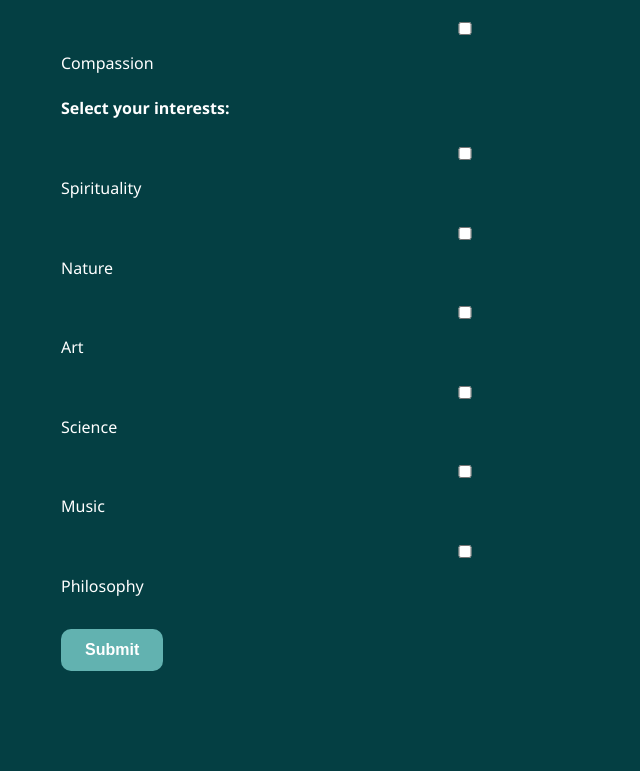
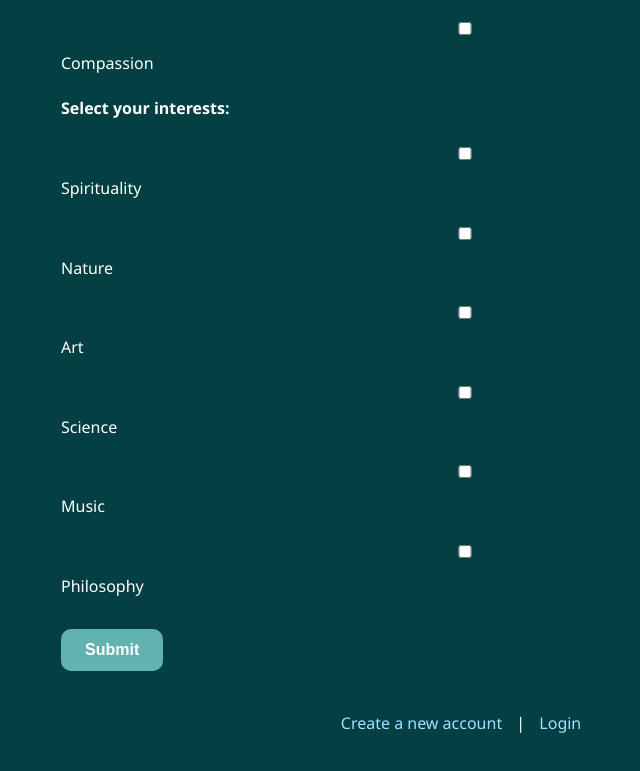
Before and after one commit to RitaK7/Soulink-Quiz, a plain HTML site: page index.html in a window 1280 px wide. Shown: the part 870-1641 px from the top of the page, without its empty margins (179-819 px from the left). Before the commit the page ends 1581 px from the top, so only its background shows below. Drawn offline with Linux system fonts and the light colour scheme.

Commit message:
Update index.html

```diff
--- a/index.html
+++ b/index.html
@@ -59,6 +59,21 @@
     button:hover {
       background-color: #519d9a;
     }
+
+    .nav-links {
+      text-align: center;
+      margin-top: 40px;
+    }
+
+    .nav-links a {
+      color: #9fe2ff;
+      text-decoration: none;
+      margin: 0 10px;
+    }
+
+    .nav-links a:hover {
+      text-decoration: underline;
+    }
   </style>
 </head>
 <body>
@@ -105,6 +120,11 @@
     <button type="submit">Submit</button>
   </form>
 
+  <div class="nav-links">
+    <a href="signup.html">Create a new account</a> |
+    <a href="login.html">Login</a>
+  </div>
+
   <script>
     document.getElementById('quizForm').addEventListener('submit', function(event) {
       event.preventDefault();
```
